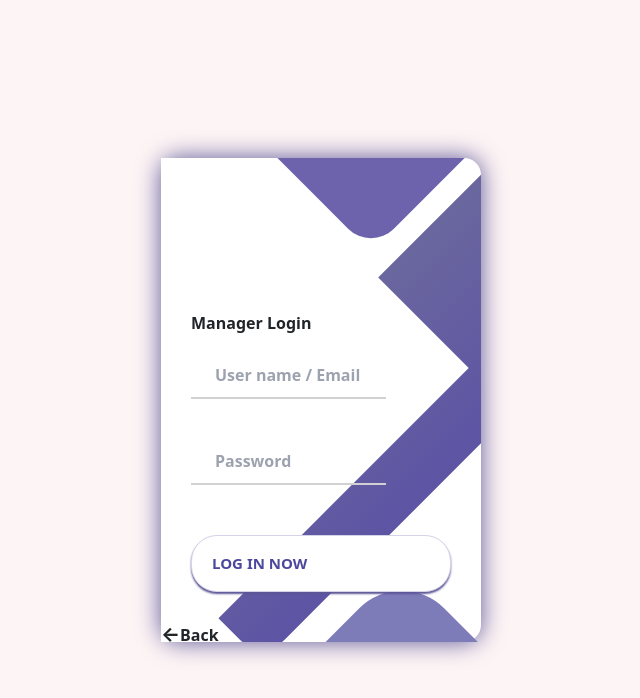
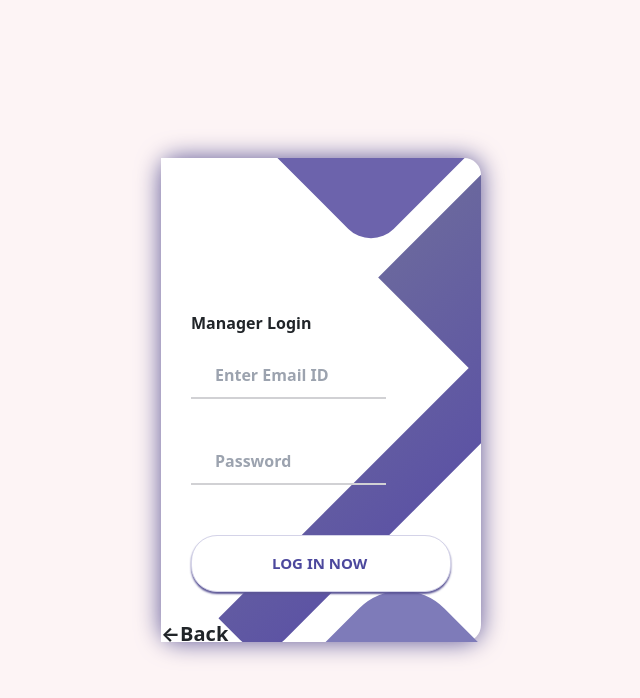
Before and after one commit to kalyani-coder/Event-Managment-Admin, a React (Create React App) app in the folder Event Manager/: page / in a window 1280 px wide. Shown: the top 698 px of the page, without its empty margins (319-959 px from the left). Built offline with nearby package versions, Linux system fonts and the light colour scheme.

Commit message:
update App.js, Login.css and Login.js

```diff
--- a/Event Manager/src/components/Login/Login.css
+++ b/Event Manager/src/components/Login/Login.css
@@ -21,6 +21,17 @@
 	width: 100%;
 	animation: bounce-in 0.6s ease;
   }
+
+  .button__text-login{
+	margin-left: 60px;
+  }
+
+  .arrow {
+	font-weight: bold !important;
+	cursor: pointer;
+	font-size: 20px;
+  }
+
 
   /* Bounce animation */
   @keyframes bounce-in {
--- a/Event Manager/src/components/Login/Login.js
+++ b/Event Manager/src/components/Login/Login.js
@@ -55,11 +55,11 @@ const Login = () => {
                 <h3 className="fw-bold">Manager Login</h3>
                 {error && <p className="error-message">{error}</p>}
                 <div className="login__field">
-                  <i className="login__icon fas fa-user"></i>
+                <i className="login__icon fas fa-lock"></i>
                   <input
                     type="text"
                     className="login__input"
-                    placeholder="User name / Email"
+                    placeholder="Enter Email ID"
                     value={email}
                     onChange={(e) => setEmail(e.target.value)}
                     required
@@ -77,13 +77,13 @@ const Login = () => {
                   />
                 </div>
                 <button type="submit" className="button login__submit">
-                  <span className="button__text">Log In Now</span>
+                  <span className="button__text-login">Log In Now</span>
                   <i className="button__icon fas fa-chevron-right"></i>
                 </button>
               </form>
-              <h1 className="arrow" onClick={navigatePage}>
-                <span className="fs-5 fw-bold">←</span>Back
-              </h1>
+              <h1 className="arrow">
+                  <span className="fs-5 fw-bold">←</span>Back
+                </h1>
             </div>
             <div className="screen__background">
               <span className="screen__background__shape screen__background__shape4"></span>
```
